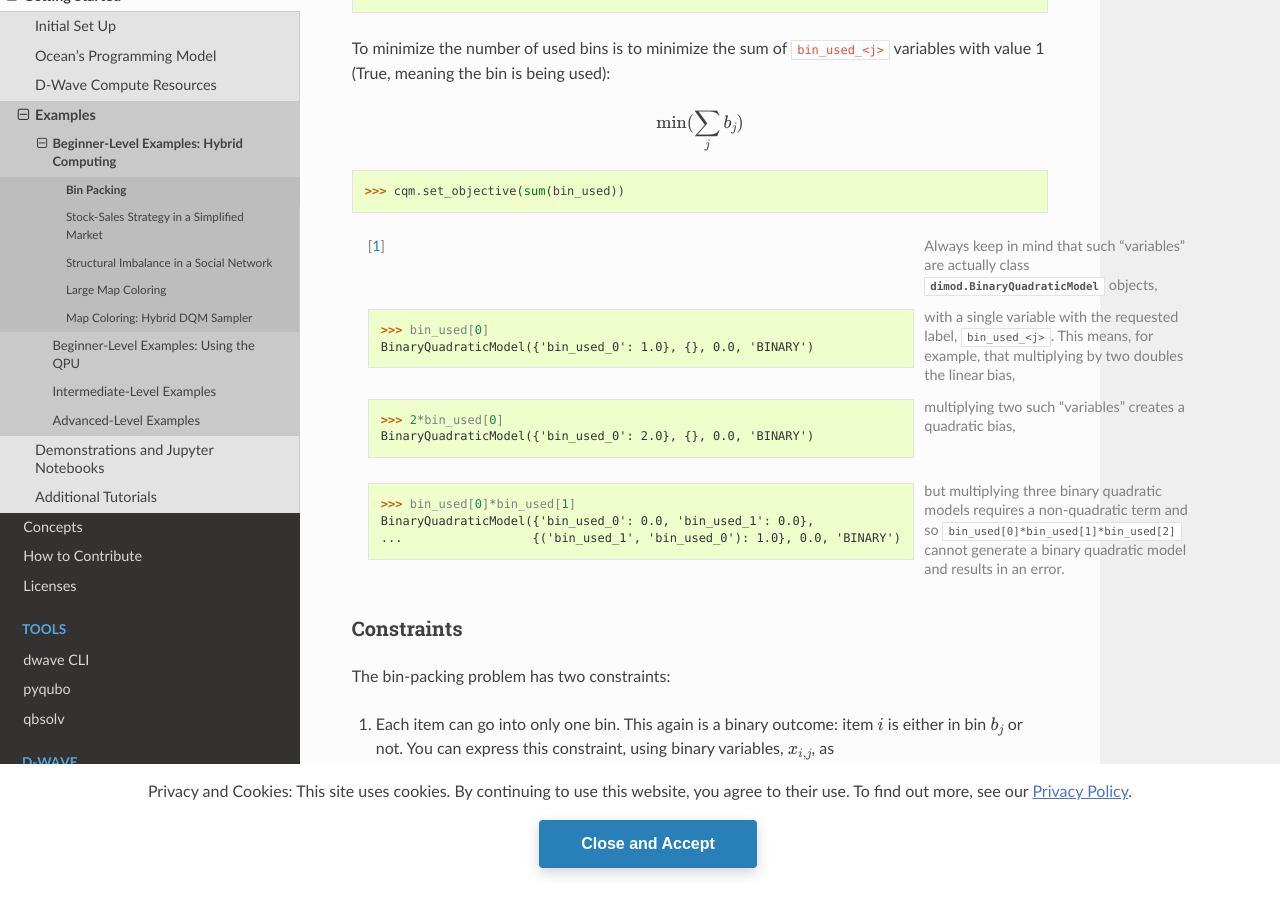
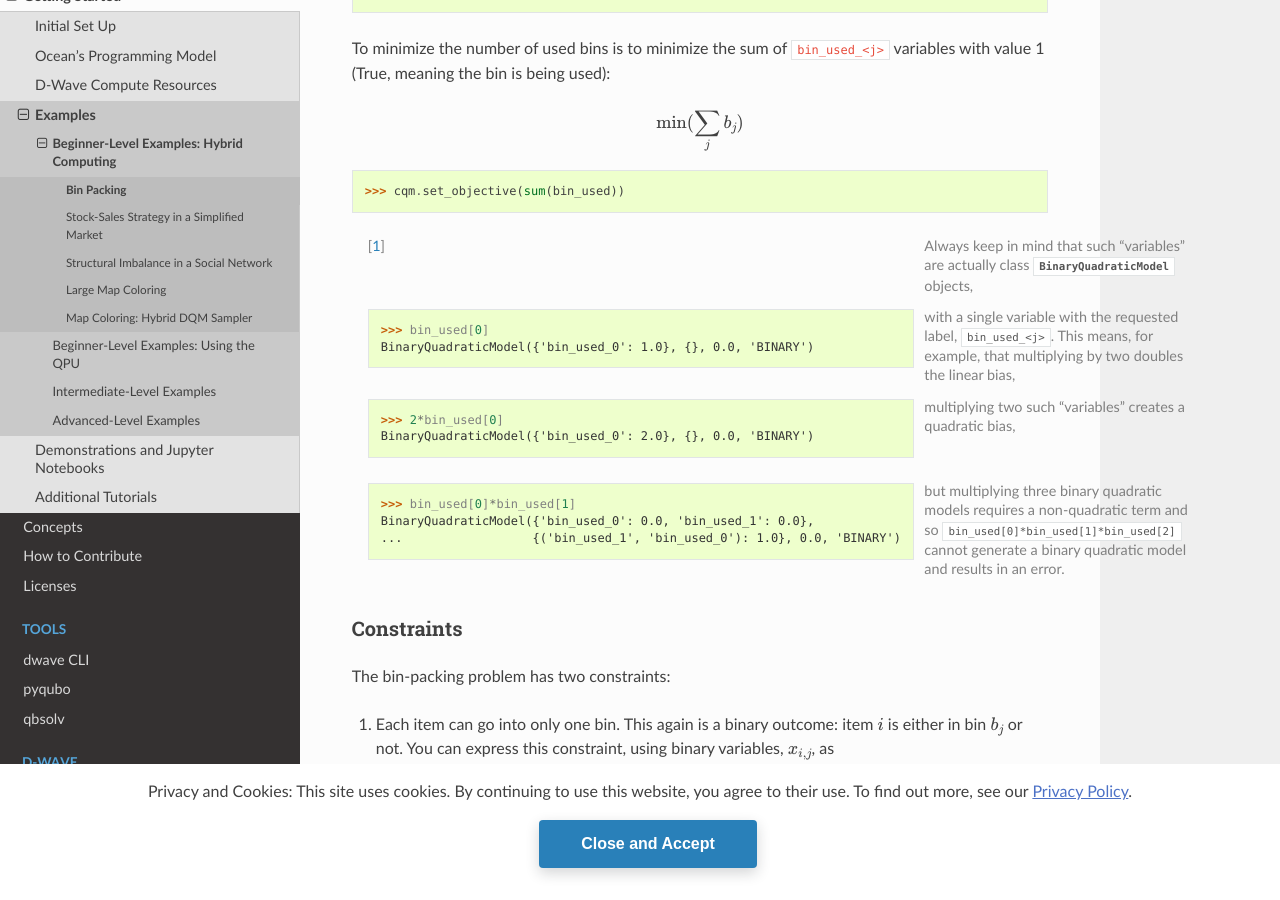
Before and after one commit to dwavesystems/dwave-ocean-sdk, a Sphinx documentation site: the page built from docs/examples/hybrid_cqm_binpacking.rst, in a window 1280 px wide and 900 px high, scrolled down 1684 px. Built offline with Sphinx 7.4.7 and the Read the Docs theme 2.0.0, drawn with Linux system fonts in a browser that asks for light colours; pages that are not in the unit, such as notebooks, are missing from menus; the version number could not be read and is left out; some of the changed lines change nothing that is shown.

Commit message:
Update reference to dimod.BQM

```diff
--- a/docs/examples/hybrid_cqm_binpacking.rst
+++ b/docs/examples/hybrid_cqm_binpacking.rst
@@ -99,7 +99,7 @@
 .. [#]
 
    Always keep in mind that such "variables" are actually
-   class :class:`dimod.BinaryQuadraticModel` objects,
+   class :class:`~dimod.binary.binary_quadratic_model.BinaryQuadraticModel` objects,
 
    >>> bin_used[0]
    BinaryQuadraticModel({'bin_used_0': 1.0}, {}, 0.0, 'BINARY')
```
